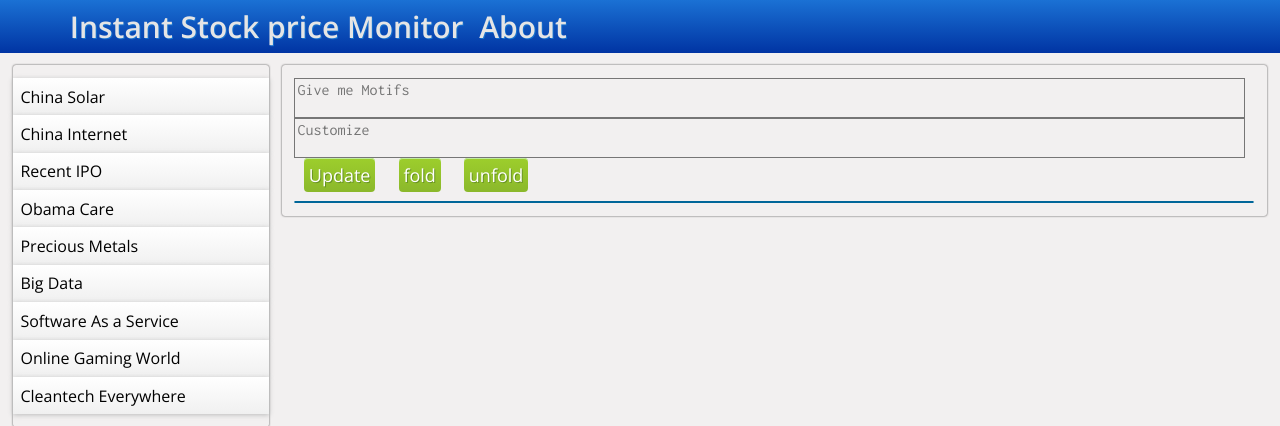
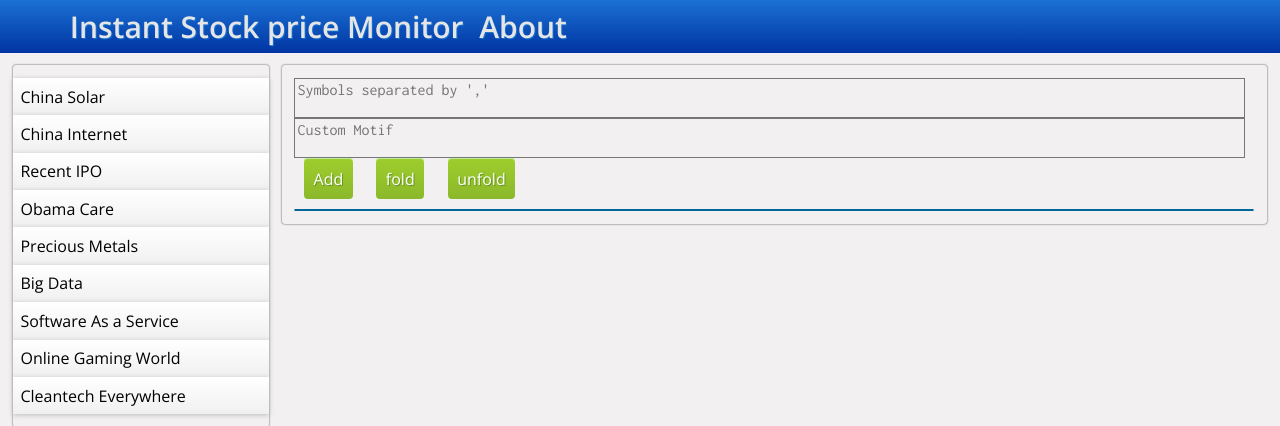
Before and after one commit to ted7726/ted7726.github.io, a PHP site: page /stock/index.html in a window 1280 px wide. Shown: the top 426 px of the page. Run offline with PHP 8.4, Linux system fonts and the light colour scheme; some libraries are stand-ins or nearby versions.

Commit message:
correct costum text box

```diff
--- a/stock/css/style.css
+++ b/stock/css/style.css
@@ -76,7 +76,7 @@
 .button{
 	background: linear-gradient( #9DCE2C,#8BB82B);
 	color:white;
-	padding:0.5%;
+	padding:1%;
 	display:inline-block;
 	border-radius:4px;
 	border-color:83C41A;
@@ -85,7 +85,7 @@
 	text-decoration:none;
 	text-align:center;
 	text-shadow:1px 1px 0px #689324;
-	font-size:large;
+	//font-size:large;
 	margin:0% 1% 1%;
 }
 .button:hover{
--- a/stock/index.html
+++ b/stock/index.html
@@ -32,14 +32,14 @@
 
 				<textarea 	id="text1"
 							class="cmp_class"
-							placeholder="Give me Motifs"></textarea>
+							placeholder="Symbols separated by ','"></textarea>
 				<br>
 				<textarea 	id="text2"
 							class="cmp_class"
-							placeholder="Customize"></textarea>
+							placeholder="Custom Motif"></textarea>
 				<br>
 
-				<div id="submit" class="button">Update</div>
+				<div id="submit" class="button">Add</div>
 				<div id="fold" class="button">fold</div>
 				<div id="unfold" class="button">unfold</div>
 
--- a/stock/js.js
+++ b/stock/js.js
@@ -20,7 +20,7 @@ $(document).ready(function(){
 				quotes_weight[i] = 100/quotes.length;
 			}
 		}
-		combination(quotes,quotes_weight,"Customized" + tableid);
+		Motifs.push(new combination(quotes,quotes_weight,"Custom " + tableid));
 
 
 	});
```
